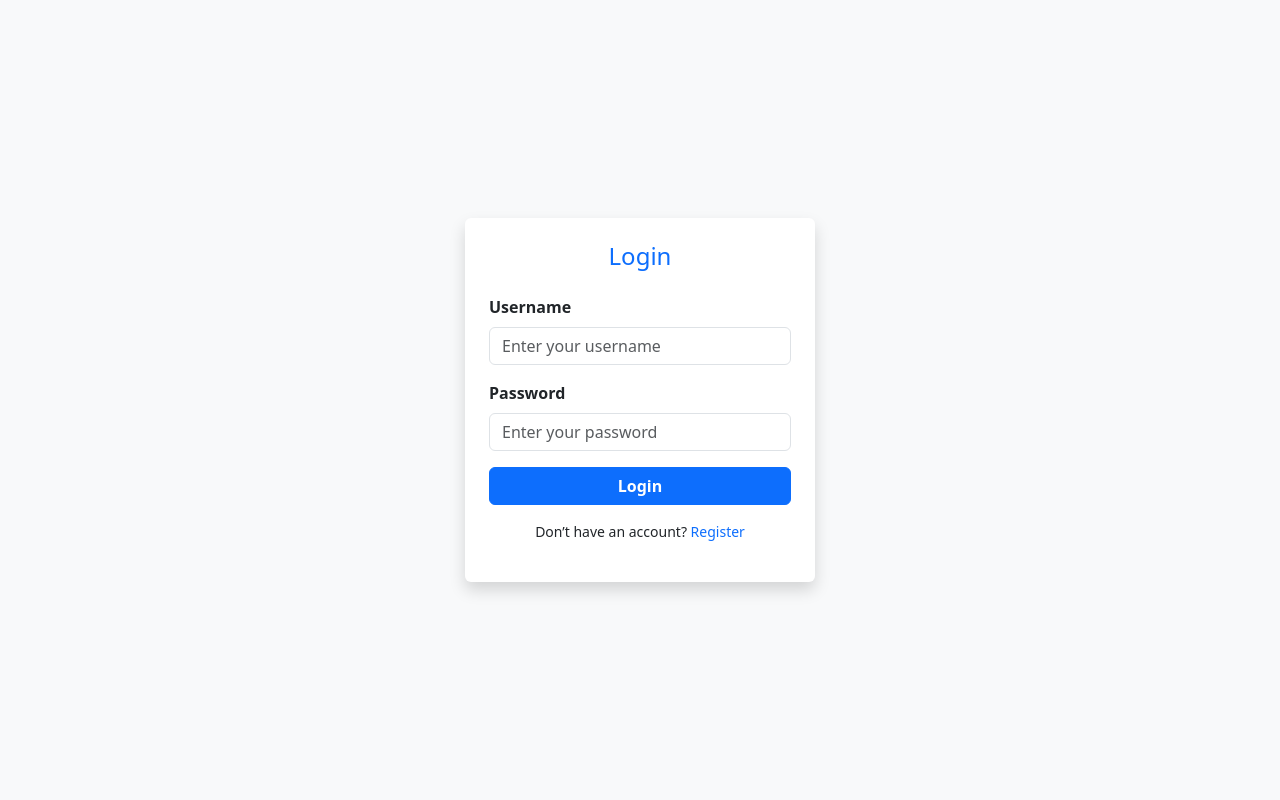
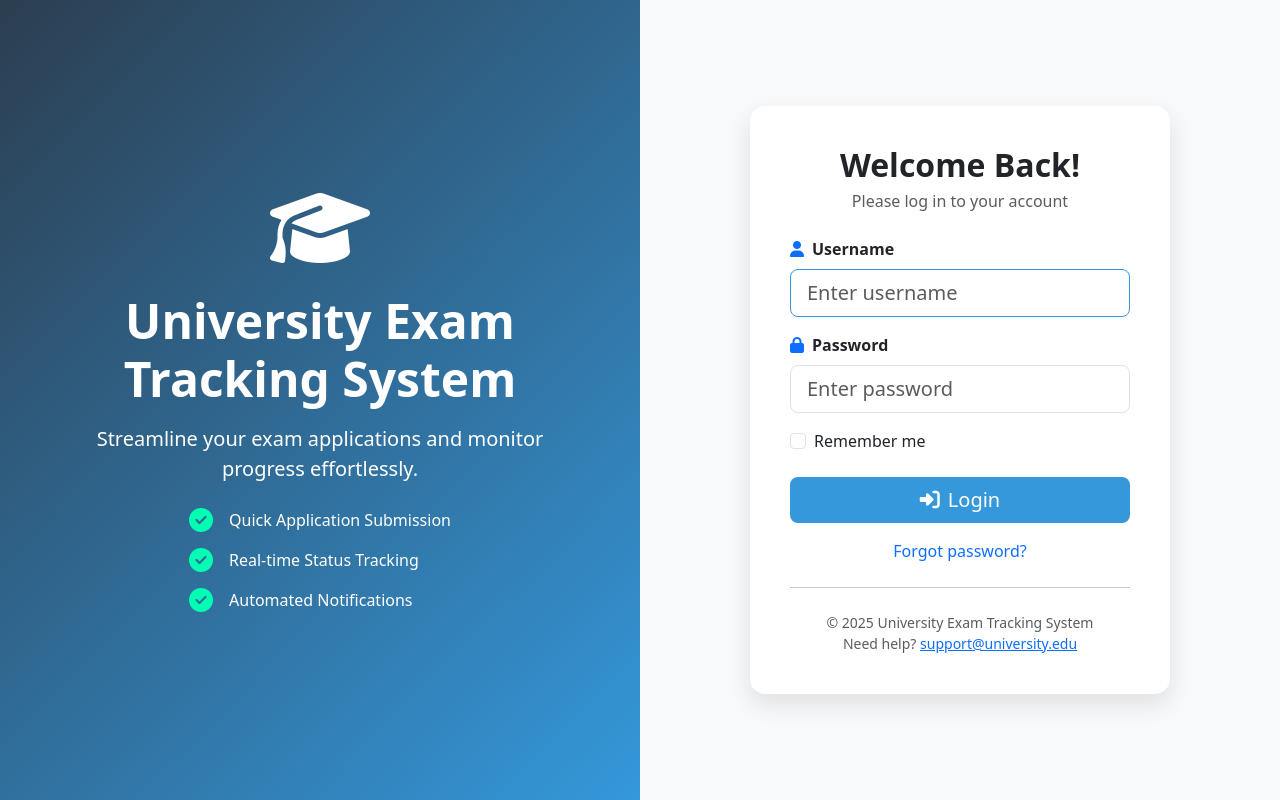
Before and after one commit to jannette-k/University-Exam-Application-Tracking-System, a Django app: page / in a window 1280 px wide. Run offline with Django 5.2, Linux system fonts and the light colour scheme.

Commit message:
made updates on login.html

```diff
--- a/templates/accounts/login.html
+++ b/templates/accounts/login.html
@@ -1,43 +1,160 @@
-{% load static %}
+<!DOCTYPE html>
+<html lang="en">
+<head>
+    <meta charset="UTF-8">
+    <meta name="viewport" content="width=device-width, initial-scale=1.0">
+    <title>Login - Exam Tracking System</title>
 
-<div class="d-flex justify-content-center align-items-center vh-100 bg-light">
-  <div class="card shadow border-0 p-4" style="width: 350px;">
-    <h4 class="text-center mb-4 text-primary">Login</h4>
-    <form>
+    <!-- Bootstrap CSS -->
+    <link href="https://cdn.jsdelivr.net/npm/bootstrap@5.3.3/dist/css/bootstrap.min.css" rel="stylesheet">
+
+    <!-- Font Awesome -->
+    <link href="https://cdnjs.cloudflare.com/ajax/libs/font-awesome/6.5.0/css/all.min.css" rel="stylesheet">
+
+    <style>
+        body {
+            background-color: #f8f9fa;
+        }
+
+        .login-left {
+            background: linear-gradient(135deg, #2c3e50 0%, #3498db 100%);
+            color: white;
+            min-height: 100vh;
+        }
+
+        .feature-icon {
+            font-size: 1.5rem;
+            color: #00ffb3;
+        }
+
+        .login-card {
+            background: #fff;
+            border-radius: 15px;
+            box-shadow: 0 10px 25px rgba(0, 0, 0, 0.1);
+            padding: 40px;
+        }
+
+        .btn-primary {
+            background: #3498db;
+            border: none;
+        }
+
+        .btn-primary:hover {
+            background: #2c80c5;
+        }
+
+        .form-control:focus {
+            box-shadow: none;
+            border-color: #3498db;
+        }
+    </style>
+</head>
+<body>
+    <div class="container-fluid">
+        <div class="row min-vh-100">
+            <!-- Left Section -->
+            <div class="col-md-6 d-none d-md-flex flex-column justify-content-center align-items-center login-left text-center p-5">
+                <i class="fa-solid fa-graduation-cap mb-4" style="font-size: 5rem;"></i>
+                <h1 class="display-5 fw-bold mb-3">University Exam Tracking System</h1>
+                <p class="lead mb-4" style="max-width: 480px;">
+                    Streamline your exam applications and monitor progress effortlessly.
+                </p>
+
+                <div class="text-start">
+                    <div class="d-flex align-items-center mb-3">
+                        <i class="fa-solid fa-circle-check feature-icon me-3"></i>
+                        <span>Quick Application Submission</span>
+                    </div>
+                    <div class="d-flex align-items-center mb-3">
+                        <i class="fa-solid fa-circle-check feature-icon me-3"></i>
+                        <span>Real-time Status Tracking</span>
+                    </div>
+                    <div class="d-flex align-items-center">
+                        <i class="fa-solid fa-circle-check feature-icon me-3"></i>
+                        <span>Automated Notifications</span>
+                    </div>
+                </div>
+            </div>
+
+            <!-- Right Section -->
+            <div class="col-md-6 d-flex justify-content-center align-items-center bg-light">
+                <div class="login-card w-100" style="max-width: 420px;">
+                    <div class="text-center mb-4">
+                        <h2 class="fw-bold mb-1">Welcome Back!</h2>
+                        <p class="text-muted">Please log in to your account</p>
+                    </div>
+
+                    {% if messages %}
+                        {% for message in messages %}
+                            <div class="alert alert-{{ message.tags }} alert-dismissible fade show" role="alert">
+                                {{ message }}
+                                <button type="button" class="btn-close" data-bs-dismiss="alert"></button>
+                            </div>
+                        {% endfor %}
+                    {% endif %}
+
+                    <form method="post" class="needs-validation" novalidate>
+                        {% csrf_token %}
+
                         <div class="mb-3">
-        <label for="username" class="form-label fw-semibold">Username</label>
-        <input type="text" class="form-control" id="username" placeholder="Enter your username" required>
+                            <label for="username" class="form-label fw-semibold">
+                                <i class="fa-solid fa-user me-2 text-primary"></i>Username
+                            </label>
+                            <input type="text" class="form-control form-control-lg" id="username" name="username" placeholder="Enter username" required autofocus>
+                            <div class="invalid-feedback">Please enter your username.</div>
                         </div>
 
                         <div class="mb-3">
-        <label for="password" class="form-label fw-semibold">Password</label>
-        <input type="password" class="form-control" id="password" placeholder="Enter your password" required>
+                            <label for="password" class="form-label fw-semibold">
+                                <i class="fa-solid fa-lock me-2 text-primary"></i>Password
+                            </label>
+                            <input type="password" class="form-control form-control-lg" id="password" name="password" placeholder="Enter password" required>
+                            <div class="invalid-feedback">Please enter your password.</div>
                         </div>
 
-      <button type="submit" class="btn btn-primary w-100 fw-semibold">Login</button>
+                        <div class="mb-4 form-check">
+                            <input type="checkbox" class="form-check-input" id="remember">
+                            <label class="form-check-label" for="remember">Remember me</label>
+                        </div>
 
-      <div class="text-center mt-3">
-        <small>Don’t have an account?
-          <a href="#" class="text-decoration-none text-primary">Register</a>
-        </small>
+                        <button type="submit" class="btn btn-primary btn-lg w-100 mb-3">
+                            <i class="fa-solid fa-right-to-bracket me-2"></i>Login
+                        </button>
+
+                        <div class="text-center">
+                            <a href="#" class="text-decoration-none">Forgot password?</a>
                         </div>
                     </form>
+
+                    <hr class="my-4">
+
+                    <div class="text-center text-muted small">
+                        <p class="mb-0">&copy; 2025 University Exam Tracking System</p>
+                        <p class="mb-0">Need help? <a href="mailto:support@university.edu">support@university.edu</a></p>
+                    </div>
+                </div>
+            </div>
         </div>
     </div>
 
-<style>
-  body {
-    font-family: 'Poppins', sans-serif;
+    <!-- Bootstrap JS -->
+    <script src="https://cdn.jsdelivr.net/npm/bootstrap@5.3.3/dist/js/bootstrap.bundle.min.js"></script>
+
+    <script>
+        // Bootstrap form validation
+        (function () {
+            'use strict'
+            var forms = document.querySelectorAll('.needs-validation')
+            Array.prototype.slice.call(forms).forEach(function (form) {
+                form.addEventListener('submit', function (event) {
+                    if (!form.checkValidity()) {
+                        event.preventDefault()
+                        event.stopPropagation()
                     }
-
-  .card {
-    border-radius: 15px;
-  }
-
-  .btn-primary {
-    border-radius: 10px;
-  }
-</style>
-
-<!-- Bootstrap CSS -->
-<link href="https://cdn.jsdelivr.net/npm/bootstrap@5.3.3/dist/css/bootstrap.min.css" rel="stylesheet">
+                    form.classList.add('was-validated')
+                }, false)
+            })
+        })()
+    </script>
+</body>
+</html>
```
Lines whose indentation alone changed are shown as unchanged.
